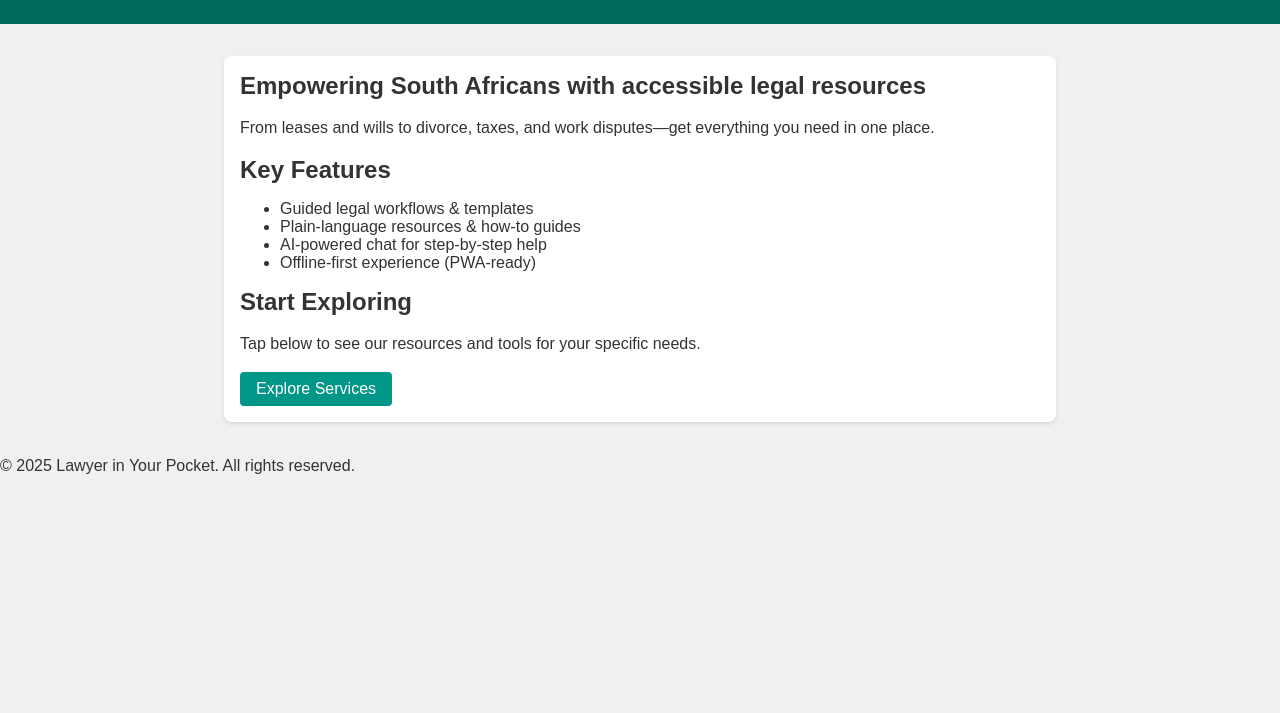
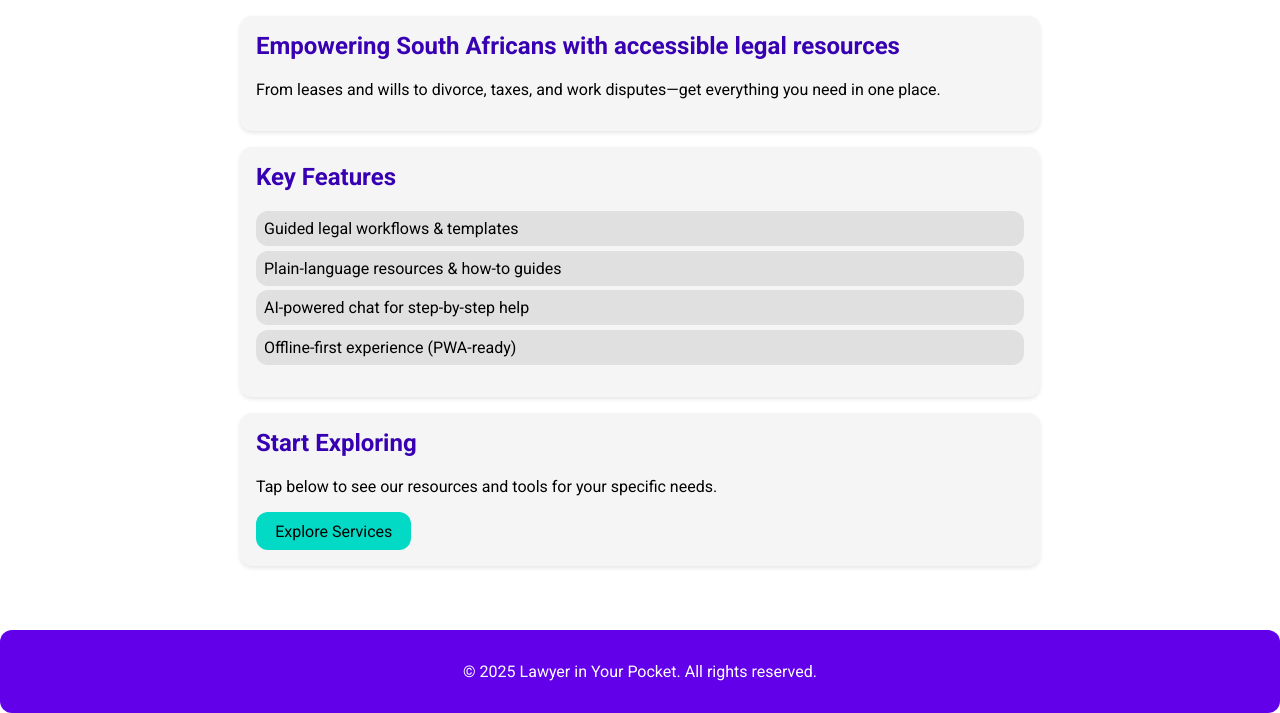
Before and after one commit to WarHawkSa/Pocket-Lawyer-PWA, a plain HTML site: page index.html in a window 1280 px wide. Shown: the part 101-814 px from the top of the page. Drawn offline with Linux system fonts and the light colour scheme.

Commit message:
Update style.css

```diff
--- a/style.css
+++ b/style.css
@@ -1,45 +1,102 @@
-body {
-  font-family: Arial, sans-serif;
-  margin: 0;
-  padding: 0;
-  background-color: #f0f0f0;
-  color: #333;
+/* Material You-inspired color palette */
+:root {
+  --primary-color: #6200ea;
+  --primary-variant: #3700b3;
+  --secondary-color: #03dac6;
+  --background-color: #ffffff;
+  --surface-color: #f5f5f5;
+  --text-primary: #000000;
+  --text-secondary: #666666;
+  --border-radius: 12px;
+  --transition: 0.3s ease-in-out;
+  --font-family: 'Roboto', sans-serif;
 }
 
-header {
-  background-color: #00695c;
-  color: #fff;
+body {
+  margin: 0;
+  font-family: var(--font-family);
+  background-color: var(--background-color);
+  color: var(--text-primary);
+}
+
+header, footer {
+  background-color: var(--primary-color);
+  color: #ffffff;
+  text-align: center;
   padding: 1rem;
-  text-align: center;
+  border-bottom-left-radius: var(--border-radius);
+  border-bottom-right-radius: var(--border-radius);
+}
+
+header h1 {
+  margin: 0.5rem 0;
+  font-size: 1.8rem;
+}
+
+header p {
+  margin: 0;
+  font-size: 1rem;
+  font-weight: 400;
+}
+
+footer {
+  margin-top: 2rem;
+  border-top-left-radius: var(--border-radius);
+  border-top-right-radius: var(--border-radius);
 }
 
 main {
-  max-width: 800px;
-  margin: 2rem auto;
   padding: 1rem;
-  background-color: #fff;
-  border-radius: 8px;
-  box-shadow: 0 2px 4px rgba(0,0,0,0.1);
 }
 
-h1, h2 {
-  margin: 0 0 1rem;
+.intro, .features, .cta, .services-list {
+  background-color: var(--surface-color);
+  padding: 1rem;
+  margin-bottom: 1rem;
+  border-radius: var(--border-radius);
+  box-shadow: 0 2px 4px rgba(0,0,0,0.1);
+  transition: transform var(--transition);
 }
 
-p {
-  line-height: 1.5;
+.intro:hover, .features:hover, .cta:hover, .services-list:hover {
+  transform: translateY(-4px);
+}
+
+h2 {
+  color: var(--primary-variant);
+  margin-top: 0;
+}
+
+ul {
+  list-style-type: none;
+  padding: 0;
+}
+
+ul li {
+  background-color: #e0e0e0;
+  margin: 0.3rem 0;
+  padding: 0.5rem;
+  border-radius: var(--border-radius);
 }
 
 .button {
   display: inline-block;
-  padding: 0.5rem 1rem;
-  background-color: #009688;
-  color: #fff;
-  border: none;
-  border-radius: 4px;
+  padding: 0.6rem 1.2rem;
+  background-color: var(--secondary-color);
+  color: #000000;
   text-decoration: none;
+  border-radius: var(--border-radius);
+  transition: background-color var(--transition);
 }
 
 .button:hover {
-  background-color: #00796b;
+  background-color: #018786;
+  color: #ffffff;
 }
+
+@media (min-width: 600px) {
+  main {
+    max-width: 800px;
+    margin: auto;
+  }
+}
```
